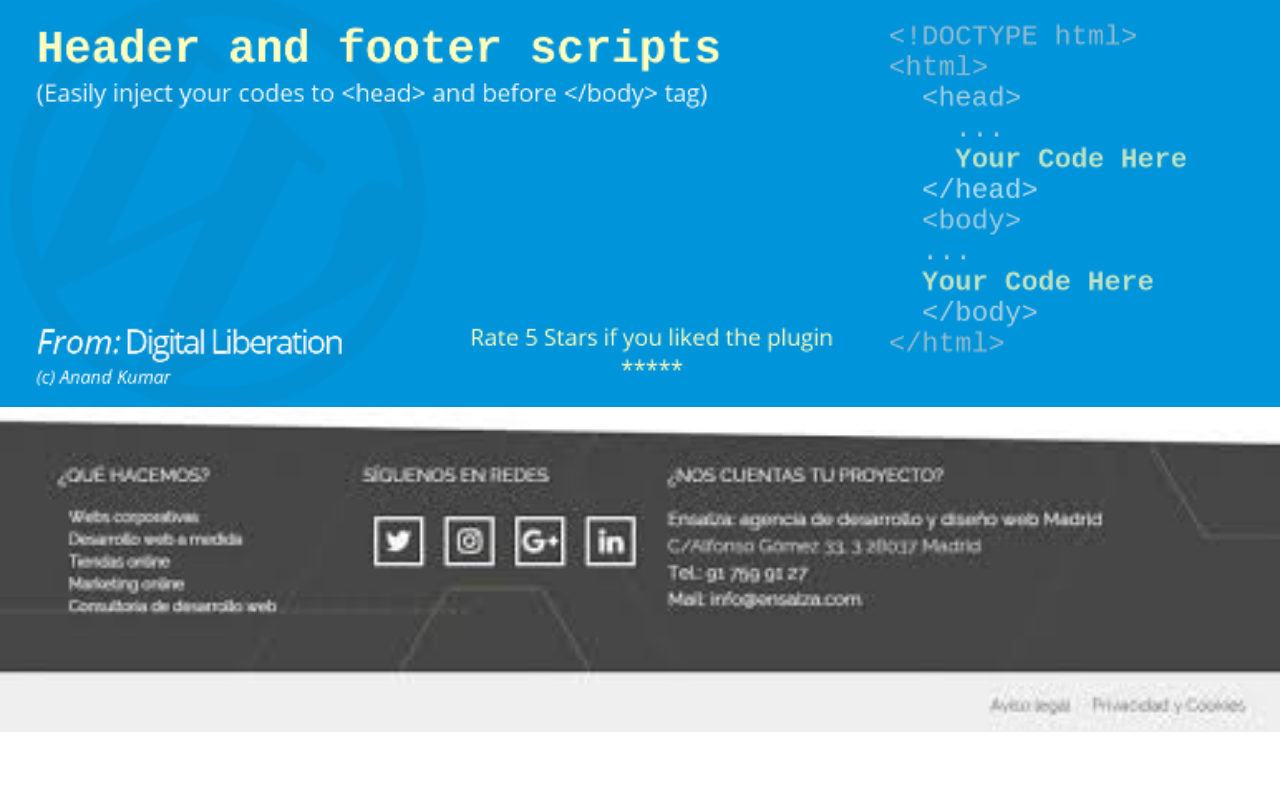
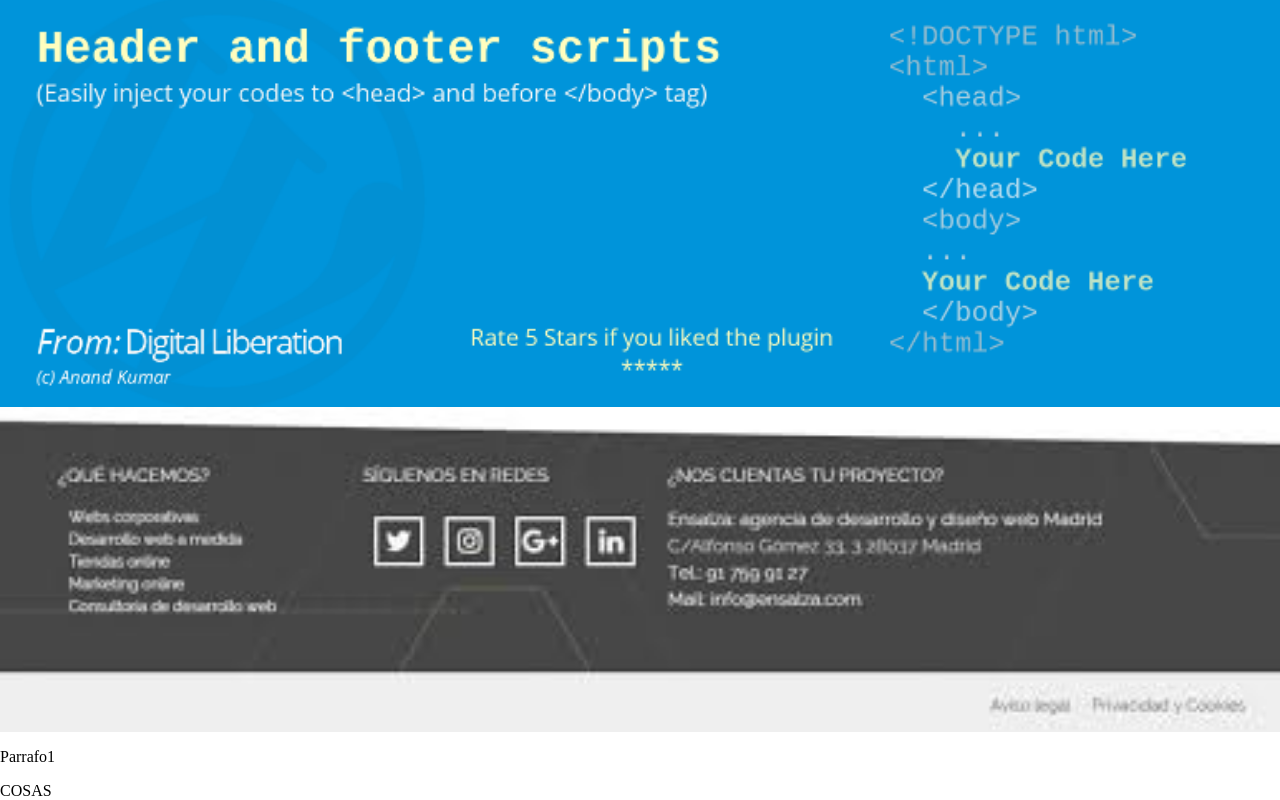
Before and after one commit to lmayai/invie-github, a plain HTML site: page index.html in a window 1280 px wide. Shown: the part 777-1577 px from the top of the page. Before the commit the page ends 1509 px from the top, so only its background shows below. Drawn offline with Linux system fonts and the light colour scheme.

Commit message:
Se agrega parrafo 1

```diff
--- a/index.html
+++ b/index.html
@@ -21,5 +21,7 @@
     <img src="img/hero.jpg" alt="HERO">
     <img src="img/section.png" alt="SECCION">
     <img src="img/foot.jpeg" alt="fOOTER">
+    <p>Parrafo1</p>
+    COSAS
 </body>
 </html>
```
